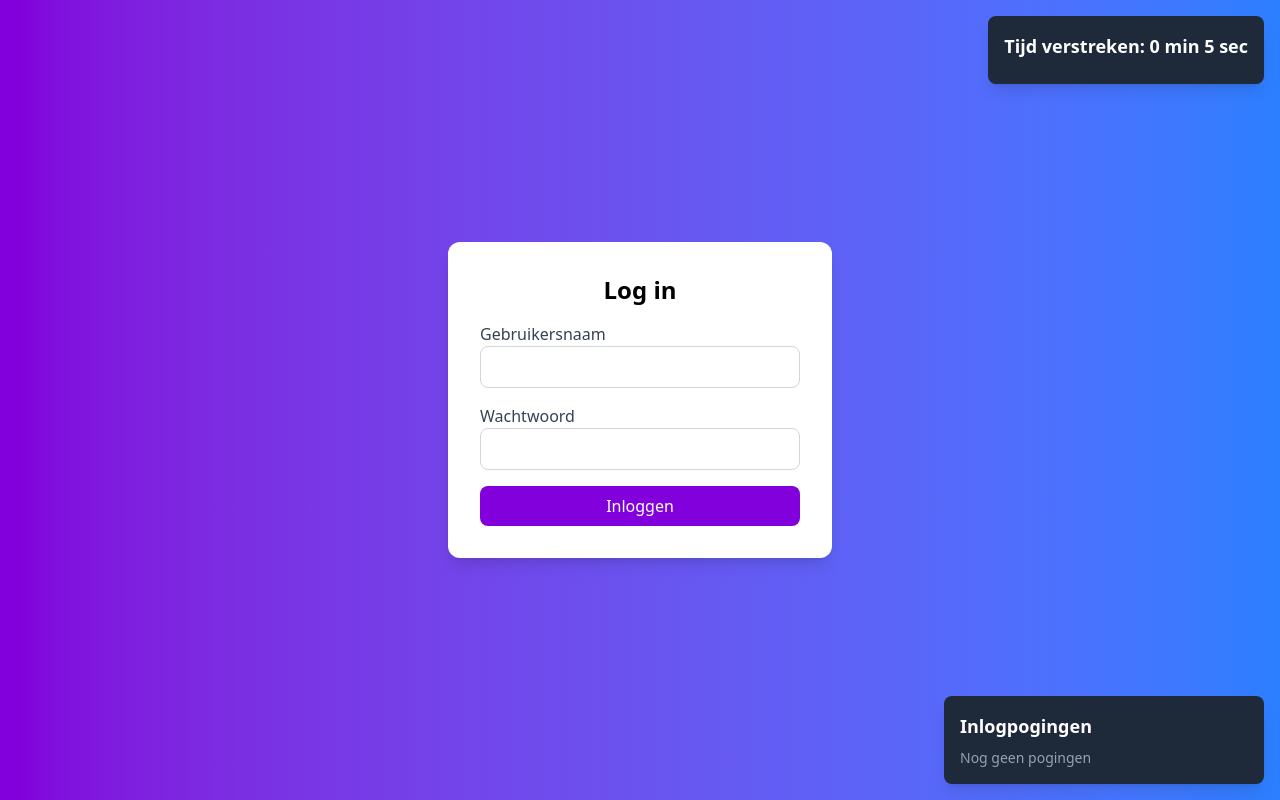
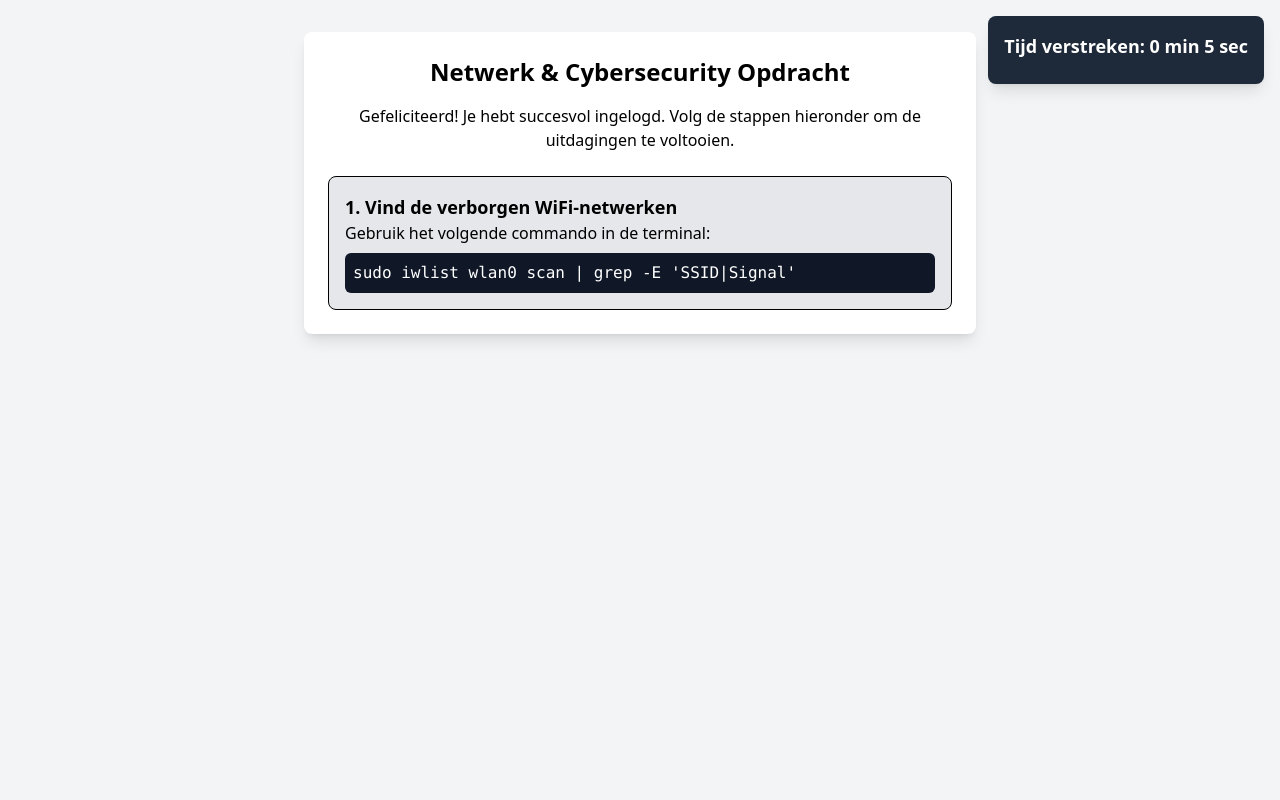
Before and after one commit to nkarimova24/kw1c-proeflesdag, a React (Vite) app: page /opdracht in a window 1280 px wide. Built offline with nearby package versions, Linux system fonts and the light colour scheme.

Commit message:
startup ExercisePage.jsx

```diff
--- a/package.json
+++ b/package.json
@@ -13,6 +13,7 @@
     "@tailwindcss/vite": "^4.0.7",
     "react": "^19.0.0",
     "react-dom": "^19.0.0",
+    "react-router-dom": "^7.2.0",
     "tailwindcss": "^4.0.7"
   },
   "devDependencies": {
--- a/src/App.jsx
+++ b/src/App.jsx
@@ -1,10 +1,15 @@
+import { BrowserRouter as Router, Routes, Route } from "react-router-dom";
 import LoginPage from "./pages/LoginPage";
+import ExercisePage from "./pages/ExercisePage";
 
 function App() {
   return (
-    <div className="App">
-      <LoginPage />
-    </div>
+    <Router>
+      <Routes>
+        <Route path="/" element={<LoginPage />} />
+        <Route path="/opdracht" element={<ExercisePage />} />
+      </Routes>
+    </Router>
   );
 }
 
--- /dev/null
+++ b/src/pages/ExercisePage.jsx
@@ -0,0 +1,26 @@
+import Timer from "../components/Timer";
+
+export default function ExercisePage() {
+  return (
+    <div className="min-h-screen bg-gray-100 flex flex-col items-center py-8">
+      <div className="bg-white p-6 rounded-lg shadow-lg max-w-2xl w-full">
+        <h2 className="text-2xl font-bold text-center mb-4">
+          Netwerk & Cybersecurity Opdracht
+        </h2>
+        <p className="text-center mb-6">
+          Gefeliciteerd! Je hebt succesvol ingelogd. Volg de stappen hieronder om de uitdagingen te voltooien.
+        </p>
+
+        <div className="p-4 border rounded-lg mt-4 bg-gray-200">
+          <h3 className="text-lg font-bold">1. Vind de verborgen WiFi-netwerken</h3>
+          <p>Gebruik het volgende commando in de terminal:</p>
+          <pre className="bg-gray-900 text-white p-2 rounded-md mt-2">
+            sudo iwlist wlan0 scan | grep -E 'SSID|Signal'
+          </pre>
+        </div>
+      </div>
+
+      <Timer />
+    </div>
+  );
+}
--- a/src/pages/LoginPage.jsx
+++ b/src/pages/LoginPage.jsx
@@ -1,4 +1,5 @@
 import { useState, useEffect } from "react";
+import { useNavigate } from "react-router-dom";
 import Timer from "../components/Timer";
 import Attempts from "../components/Attempts";
 
@@ -7,6 +8,7 @@ export default function LoginPage() {
   const [password, setPassword] = useState("");
   const [error, setError] = useState("");
   const [passwordAttempts, setPasswordAttempts] = useState([]);
+  const navigate = useNavigate();
 
   const checkLogin = (event) => {
     event.preventDefault();
@@ -14,14 +16,13 @@ export default function LoginPage() {
     console.log(passwordAttempts);
 
     if (username === "admin" && password === "supergeheim123") {
-      window.location.href = "/opdracht";
+      navigate("/opdracht");
     } else {
       setError("Onjuiste inloggegevens");
     }
   };
 
   useEffect(() => {
-    //verborgen hint
     const script = document.createElement("script");
     script.innerHTML = `console.log("🚀 Geheime login: admin / supergeheim123")`;
     document.body.appendChild(script);
@@ -34,7 +35,7 @@ export default function LoginPage() {
   return (
     <div className="flex items-center justify-center min-h-screen bg-gradient-to-r from-purple-700 to-blue-500 relative">
       <div className="bg-white p-8 rounded-xl shadow-lg w-96">
-        <h2 className="text-2xl font-bold text-center mb-4">Log in</h2>
+        <h2 className="text-2xl font-bold text-center mb-4">Welkom, log in</h2>
         <form onSubmit={checkLogin}>
           <div className="mb-4">
             <label className="block text-gray-700">Gebruikersnaam</label>
@@ -65,7 +66,8 @@ export default function LoginPage() {
         </form>
         {error && <p className="text-red-500 text-sm mt-3">{error}</p>}
       </div>
-   <Timer />
+
+      <Timer />
       <Attempts attempts={passwordAttempts} />
     </div>
   );
```
Also changed, not shown: 1 other file (tests, documents, lock files or other folders).
